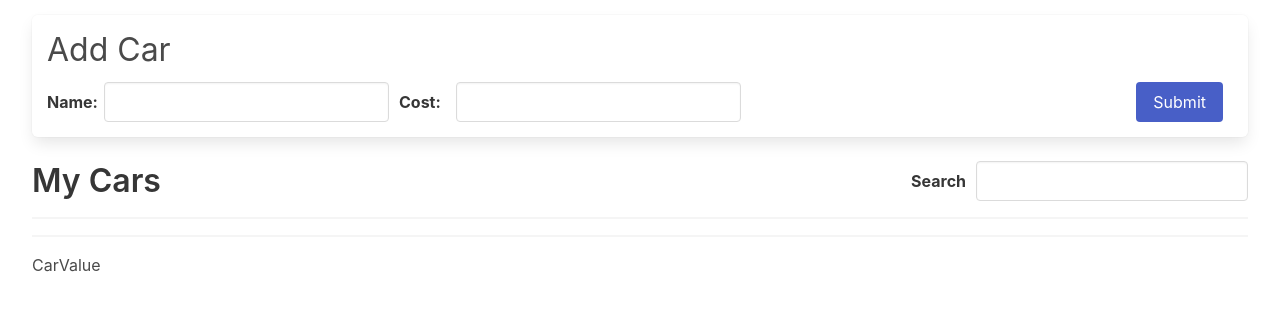
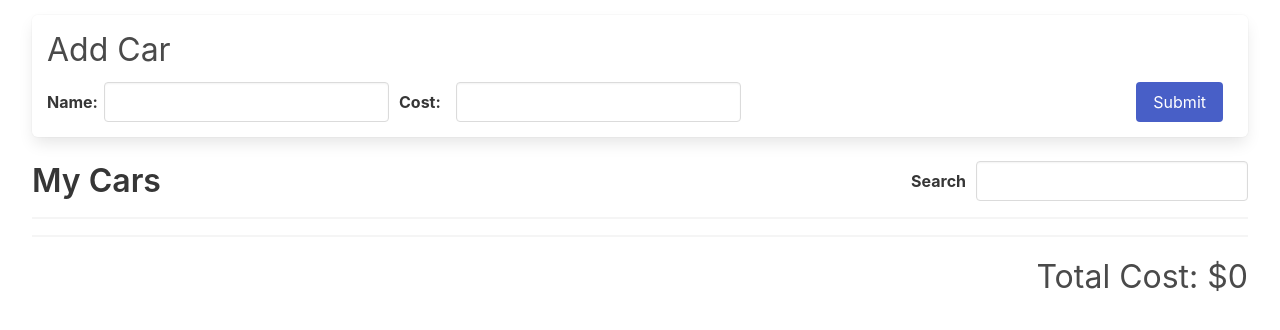
Before and after one commit to zahoorshinwari/cars-react-projcet-using-redux, a React (Create React App) app: page / in a window 1280 px wide. Shown: the top 330 px of the page. Built offline with nearby package versions, Linux system fonts and the light colour scheme.

Commit message:
added the functionality to searching to become bold the already available carsname

```diff
--- a/src/components/CarList.js
+++ b/src/components/CarList.js
@@ -1,14 +1,21 @@
 import React from 'react'
 import { useSelector, useDispatch } from 'react-redux'
 import { removeCar } from '../store'
+import { formReducer } from '../store/slices/formSlice'
 
 
 function CarList() {
   const dispatch = useDispatch()
 
-  const cars = useSelector(({cars: {data, searchTerm}}) => {
-    return data.filter((car) => car.name.toLowerCase().includes(searchTerm.toLowerCase())
+  const { cars, name } = useSelector(({form, cars: {data, searchTerm}}) => {
+
+    const filteredCars = data.filter((car) =>
+     car.name.toLowerCase().includes(searchTerm.toLowerCase())
     )
+    return {
+      cars: filteredCars,
+      name: form.name
+    }
   })
 
   const handleCarDelete = (car) => {
@@ -20,8 +27,12 @@
 
 
   const renderedCars = cars.map((car) => {
+
+    // decide if this car should be bold
+    const bold = name && car.name.toLowerCase().includes(name.toLowerCase())
+
     return (
-      <div key={car.id} className='panel'>
+      <div key={car.id} className={`panel ${bold && 'bold'}`}>
         <p>
           {car.name} - ${car.cost}
         </p>
--- a/src/components/CarValue.js
+++ b/src/components/CarValue.js
@@ -1,8 +1,22 @@
  import React from 'react'
+ import { useSelector } from 'react-redux'
 
  function CarValue() {
+
+
+
+  const totalCost = useSelector(({ cars: {data, searchTerm}}) =>
+          data
+              .filter((car) =>  car.name.toLowerCase().includes(searchTerm.toLowerCase())
+              )
+              .reduce((acc, car) => acc + car.cost, 0)
+          )
+
+
    return (
-     <div>CarValue</div>
+     <div className='car-value'>
+      Total Cost: ${totalCost}
+     </div>
    )
  }
 
```
